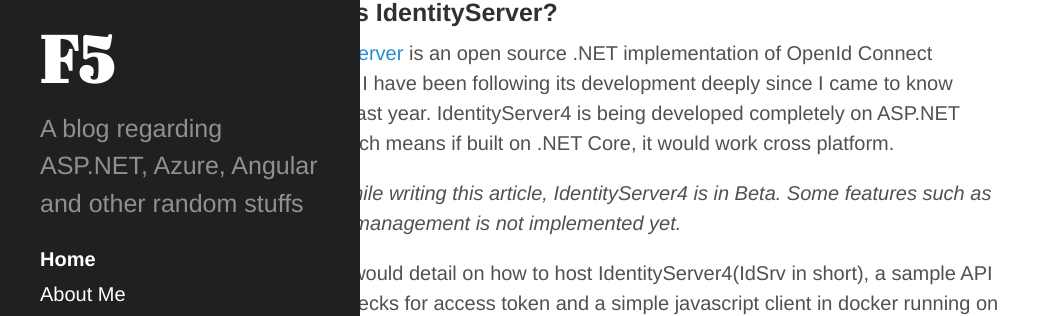
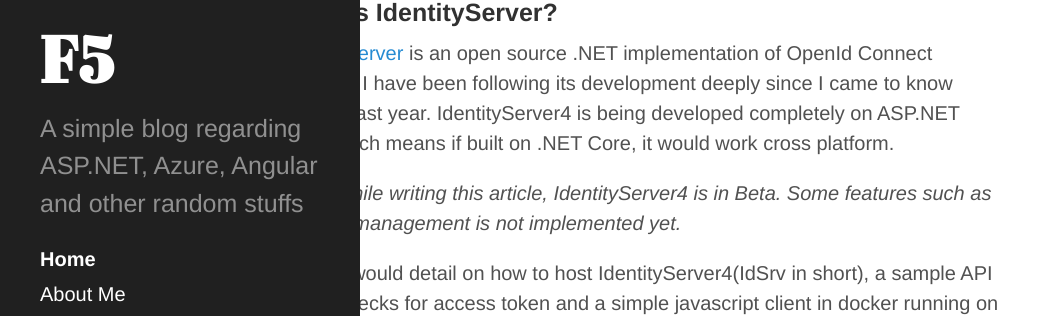
Before and after one commit to ankitbko/ankitbko.github.io, a Jekyll site: the page built from index.html, in a window 1280 px wide. Shown: the part 393-709 px from the top of the page, without its empty margins (0-1063 px from the left). Built offline with Jekyll 4.4.1, drawn with Linux system fonts in a browser that asks for light colours; the list of posts is cut into pages by our own code; part of the change alters nothing that is shown.

```diff
--- a/_config.yml
+++ b/_config.yml
@@ -7,8 +7,8 @@ permalink:        pretty
 
 # Setup
 title:            F5
-tagline:          'Let Me Debug It For You'
-description:      'A blog regarding ASP.NET, Azure, Angular and other random stuffs'
+tagline:          'Bug Squashing'
+description:      'A simple blog regarding ASP.NET, Azure, Angular and other random stuffs'
 url:              https://ankitbko.github.io
 baseurl:          /
 
```
